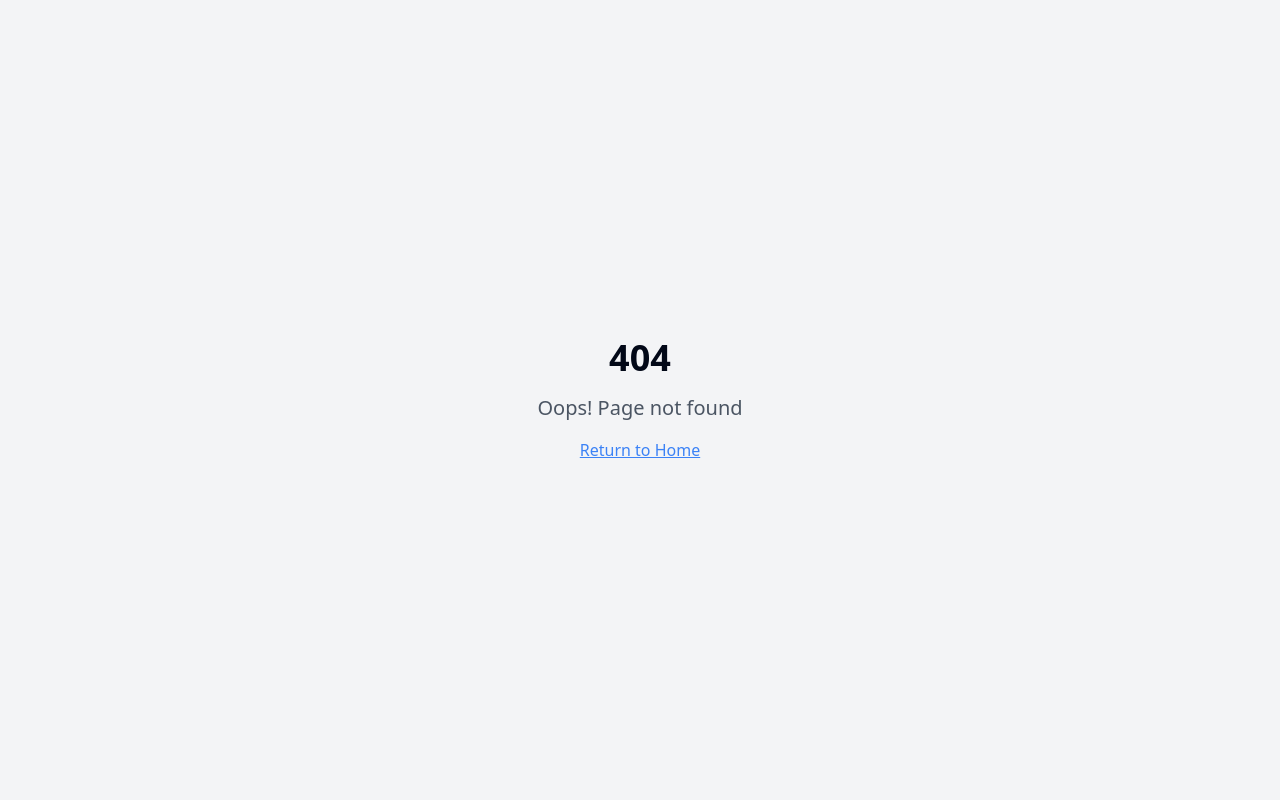
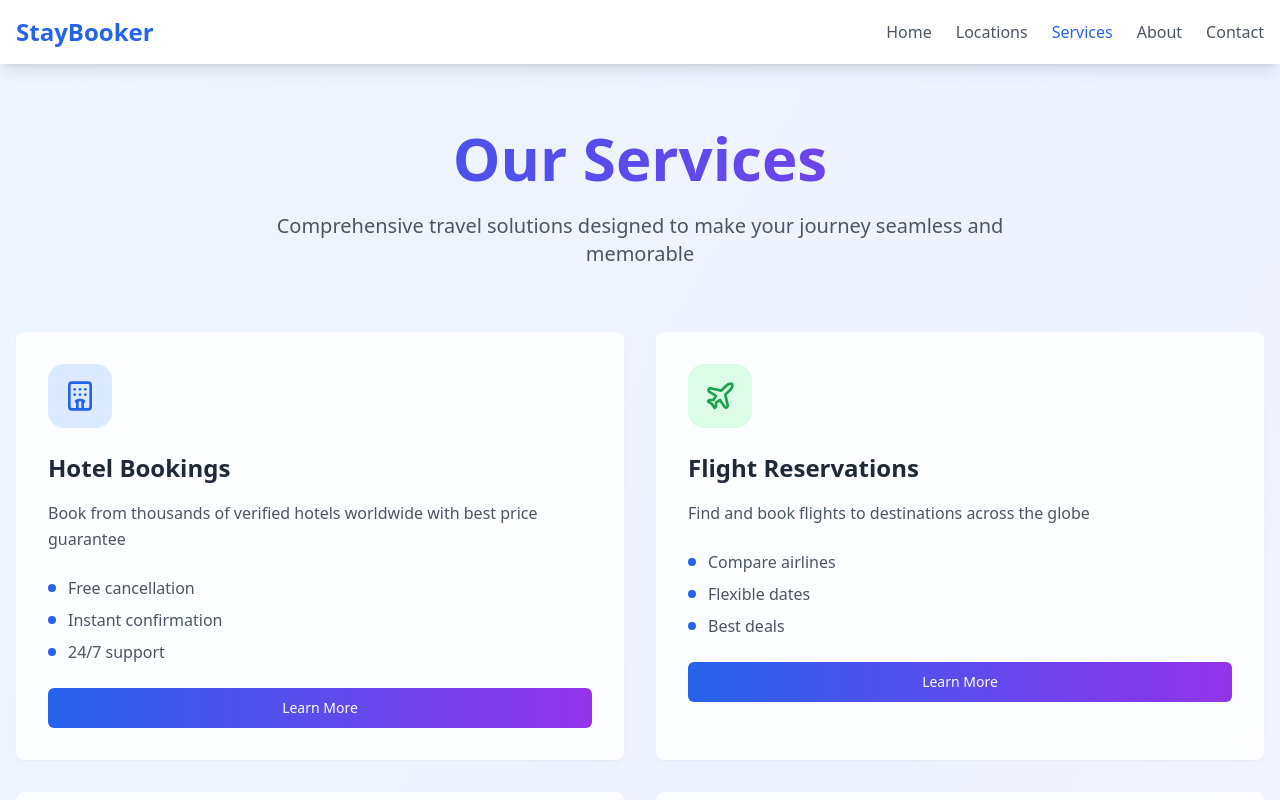
Before and after one commit to jhunu07/tour_travel, a React (Vite) app: page /services in a window 1280 px wide. Before the commit this address had no page. Shown: the top 800 px of the page. Built offline with nearby package versions, Linux system fonts and the light colour scheme.

Commit message:
Add service page and navigation link

```diff
--- a/src/App.tsx
+++ b/src/App.tsx
@@ -11,6 +11,7 @@ import Signup from "./pages/Signup";
 import Login from "./pages/Login";
 import About from "./pages/About";
 import Contact from "./pages/Contact";
+import Services from "./pages/Services";
 
 const queryClient = new QueryClient();
 
@@ -23,6 +24,7 @@ const App = () => (
         <Routes>
           <Route path="/" element={<Index />} />
           <Route path="/location" element={<Location />} />
+          <Route path="/services" element={<Services />} />
           <Route path="/about" element={<About />} />
           <Route path="/contact" element={<Contact />} />
           <Route path="/signup" element={<Signup />} />
--- a/src/pages/About.tsx
+++ b/src/pages/About.tsx
@@ -33,7 +33,7 @@ const About = () => {
     icon: MapPin,
     title: "200+ Countries",
     description: "Extensive global network covering every corner of the world",
-    image: "https://images.unsplash.com/photo-1469474968028-56623f02e42e?w=600&h=400&fit=crop"
+    image: "https://images.unsplash.com/photo-1469474968028-56623f02e45d?w=600&h=400&fit=crop"
   }, {
     icon: Star,
     title: "Award Winning Service",
@@ -56,6 +56,7 @@ const About = () => {
             <div className="flex items-center space-x-6">
               <a href="/" className="text-gray-600 hover:text-blue-600 transition-colors">Home</a>
               <a href="/location" className="text-gray-600 hover:text-blue-600 transition-colors">Locations</a>
+              <a href="/services" className="text-gray-600 hover:text-blue-600 transition-colors">Services</a>
               <a href="/about" className="text-blue-600 font-medium">About</a>
               <a href="/contact" className="text-gray-600 hover:text-blue-600 transition-colors">Contact</a>
             </div>
--- a/src/pages/Index.tsx
+++ b/src/pages/Index.tsx
@@ -100,6 +100,9 @@ const Index = () => {
               <a href="/location" className="text-gray-600 hover:text-blue-600 transition-all duration-300 hover:scale-105">
                 Locations
               </a>
+              <a href="/services" className="text-gray-600 hover:text-blue-600 transition-all duration-300 hover:scale-105">
+                Services
+              </a>
               <a href="/about" className="text-gray-600 hover:text-blue-600 transition-all duration-300 hover:scale-105">
                 About
               </a>
@@ -131,6 +134,9 @@ const Index = () => {
               <div className="flex flex-col space-y-4">
                 <a href="/location" className="text-gray-600 hover:text-blue-600 transition-colors">
                   Locations
+                </a>
+                <a href="/services" className="text-gray-600 hover:text-blue-600 transition-colors">
+                  Services
                 </a>
                 <a href="/about" className="text-gray-600 hover:text-blue-600 transition-colors">
                   About
--- /dev/null
+++ b/src/pages/Services.tsx
@@ -0,0 +1,168 @@
+
+import { Button } from "@/components/ui/button";
+import { Card, CardContent } from "@/components/ui/card";
+import { Hotel, Plane, Car, MapPin, Shield, Clock, Star, Users, Globe, Headphones } from "lucide-react";
+
+const Services = () => {
+  const services = [
+    {
+      icon: Hotel,
+      title: "Hotel Bookings",
+      description: "Book from thousands of verified hotels worldwide with best price guarantee",
+      features: ["Free cancellation", "Instant confirmation", "24/7 support"],
+      bgColor: "bg-blue-100",
+      iconColor: "text-blue-600"
+    },
+    {
+      icon: Plane,
+      title: "Flight Reservations",
+      description: "Find and book flights to destinations across the globe",
+      features: ["Compare airlines", "Flexible dates", "Best deals"],
+      bgColor: "bg-green-100",
+      iconColor: "text-green-600"
+    },
+    {
+      icon: Car,
+      title: "Car Rentals",
+      description: "Rent cars from trusted providers at competitive rates",
+      features: ["Wide selection", "Easy pickup", "Insurance included"],
+      bgColor: "bg-purple-100",
+      iconColor: "text-purple-600"
+    },
+    {
+      icon: MapPin,
+      title: "Travel Packages",
+      description: "Complete travel packages with hotels, flights, and activities",
+      features: ["All-inclusive deals", "Custom itineraries", "Local guides"],
+      bgColor: "bg-orange-100",
+      iconColor: "text-orange-600"
+    }
+  ];
+
+  const features = [
+    {
+      icon: Shield,
+      title: "Secure Booking",
+      description: "Your personal and payment information is always protected"
+    },
+    {
+      icon: Clock,
+      title: "24/7 Support",
+      description: "Round-the-clock customer service whenever you need assistance"
+    },
+    {
+      icon: Star,
+      title: "Best Price Guarantee",
+      description: "We guarantee the lowest prices or we'll match the difference"
+    },
+    {
+      icon: Users,
+      title: "Trusted by Millions",
+      description: "Join over 5 million satisfied travelers worldwide"
+    },
+    {
+      icon: Globe,
+      title: "Global Coverage",
+      description: "Access to accommodations in 200+ countries worldwide"
+    },
+    {
+      icon: Headphones,
+      title: "Expert Assistance",
+      description: "Our travel experts are here to help plan your perfect trip"
+    }
+  ];
+
+  return (
+    <div className="min-h-screen bg-gradient-to-br from-blue-50 via-indigo-50 to-purple-50">
+      {/* Navigation */}
+      <nav className="bg-white/95 backdrop-blur-sm shadow-lg sticky top-0 z-50">
+        <div className="container mx-auto px-4">
+          <div className="flex justify-between items-center py-4">
+            <div className="text-2xl font-bold text-blue-600 transition-all duration-300 hover:scale-105">
+              <a href="/">StayBooker</a>
+            </div>
+            <div className="flex items-center space-x-6">
+              <a href="/" className="text-gray-600 hover:text-blue-600 transition-colors">Home</a>
+              <a href="/location" className="text-gray-600 hover:text-blue-600 transition-colors">Locations</a>
+              <a href="/services" className="text-blue-600 font-medium">Services</a>
+              <a href="/about" className="text-gray-600 hover:text-blue-600 transition-colors">About</a>
+              <a href="/contact" className="text-gray-600 hover:text-blue-600 transition-colors">Contact</a>
+            </div>
+          </div>
+        </div>
+      </nav>
+
+      {/* Hero Section */}
+      <div className="container mx-auto px-4 py-16">
+        <div className="text-center mb-16">
+          <h1 className="text-5xl md:text-6xl font-bold bg-gradient-to-r from-blue-600 to-purple-600 bg-clip-text text-transparent mb-6">
+            Our Services
+          </h1>
+          <p className="text-xl text-gray-600 max-w-3xl mx-auto">
+            Comprehensive travel solutions designed to make your journey seamless and memorable
+          </p>
+        </div>
+
+        {/* Main Services */}
+        <div className="grid grid-cols-1 md:grid-cols-2 gap-8 mb-20">
+          {services.map((service, index) => (
+            <Card key={index} className="border-0 bg-white/80 backdrop-blur-sm transition-all duration-500 hover:bg-white hover:-translate-y-2 hover:shadow-2xl group">
+              <CardContent className="p-8">
+                <div className={`w-16 h-16 ${service.bgColor} rounded-2xl flex items-center justify-center mb-6 transition-transform duration-300 group-hover:scale-110`}>
+                  <service.icon className={`h-8 w-8 ${service.iconColor}`} />
+                </div>
+                <h3 className="text-2xl font-bold text-gray-800 mb-4">{service.title}</h3>
+                <p className="text-gray-600 mb-6 leading-relaxed">{service.description}</p>
+                <ul className="space-y-2 mb-6">
+                  {service.features.map((feature, featureIndex) => (
+                    <li key={featureIndex} className="flex items-center text-gray-600">
+                      <div className="w-2 h-2 bg-blue-600 rounded-full mr-3"></div>
+                      {feature}
+                    </li>
+                  ))}
+                </ul>
+                <Button className="w-full bg-gradient-to-r from-blue-600 to-purple-600 hover:from-blue-700 hover:to-purple-700 transition-all duration-300">
+                  Learn More
+                </Button>
+              </CardContent>
+            </Card>
+          ))}
+        </div>
+
+        {/* Features Grid */}
+        <div className="mb-16">
+          <h2 className="text-4xl font-bold text-gray-800 text-center mb-12">Why Choose Our Services</h2>
+          <div className="grid grid-cols-1 md:grid-cols-2 lg:grid-cols-3 gap-6">
+            {features.map((feature, index) => (
+              <div key={index} className="text-center p-6 rounded-2xl bg-white/60 backdrop-blur-sm transition-all duration-500 hover:bg-white/80 hover:-translate-y-2 hover:shadow-xl group">
+                <div className="w-16 h-16 bg-gray-100 rounded-2xl flex items-center justify-center mx-auto mb-4 transition-transform duration-300 group-hover:scale-110">
+                  <feature.icon className="h-8 w-8 text-gray-600" />
+                </div>
+                <h3 className="text-xl font-semibold mb-3 group-hover:text-blue-600 transition-colors duration-300">{feature.title}</h3>
+                <p className="text-gray-600 leading-relaxed">{feature.description}</p>
+              </div>
+            ))}
+          </div>
+        </div>
+
+        {/* CTA Section */}
+        <div className="text-center bg-gradient-to-r from-blue-600 to-purple-600 rounded-3xl p-12 text-white">
+          <h2 className="text-4xl font-bold mb-4">Ready to Start Your Journey?</h2>
+          <p className="text-xl mb-8 opacity-90">
+            Let us help you create unforgettable travel experiences
+          </p>
+          <div className="flex flex-col sm:flex-row gap-4 justify-center">
+            <Button size="lg" className="bg-white text-blue-600 hover:bg-gray-100 transition-all duration-300 hover:scale-105" onClick={() => window.location.href = '/'}>
+              Book Now
+            </Button>
+            <Button size="lg" variant="outline" className="border-white text-white hover:bg-white hover:text-blue-600 transition-all duration-300 hover:scale-105" onClick={() => window.location.href = '/contact'}>
+              Contact Us
+            </Button>
+          </div>
+        </div>
+      </div>
+    </div>
+  );
+};
+
+export default Services;
```
